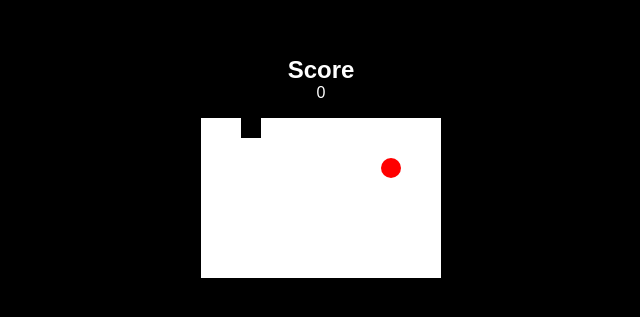
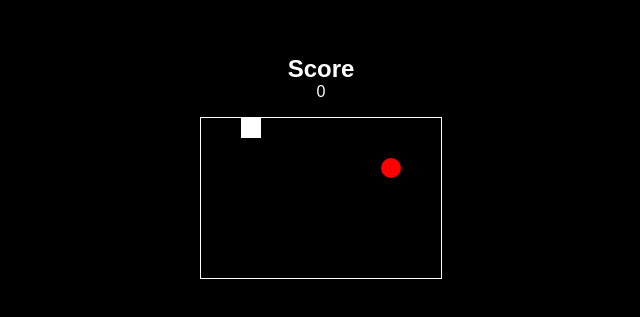
Before and after one commit to sayhicoelho/snake-game, a plain HTML site: page index.html in a window 1280 px wide. Shown: the part 233-550 px from the top of the page, without its empty margins (319-959 px from the left). Drawn offline with Linux system fonts and the light colour scheme.

Commit message:
Change colors

```diff
--- a/index.html
+++ b/index.html
@@ -30,7 +30,8 @@
     }
 
     canvas {
-      background-color: white;
+      background-color: black;
+      border: 1px solid white;
       display: block;
       margin-left: auto;
       margin-right: auto;
@@ -198,7 +199,7 @@
       }
 
       function drawPlayer() {
-        ctx.fillStyle = 'black'
+        ctx.fillStyle = 'white'
         ctx.fillRect(
           player.x,
           player.y,
```
